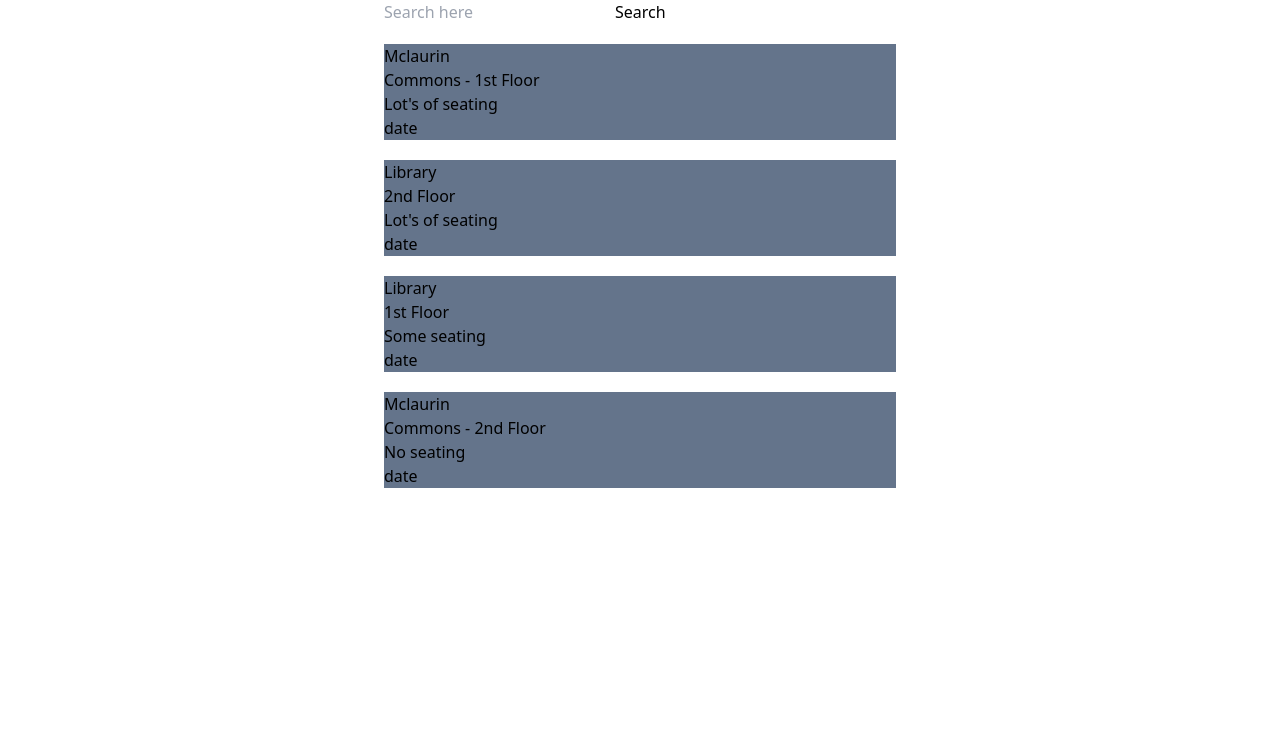
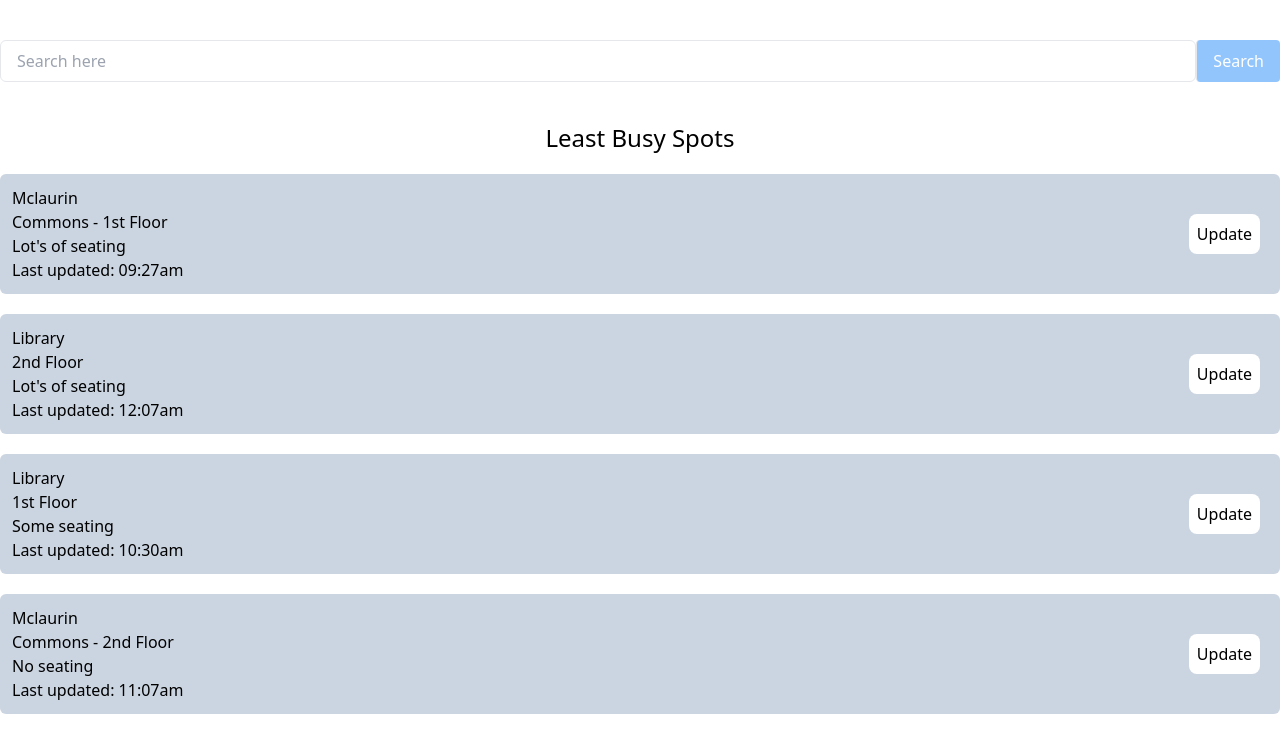
Before and after one commit to albertoyg/study-mark, a Next.js app: page /search in a window 1280 px wide. Shown: the top 752 px of the page. Built offline with nearby package versions, Linux system fonts and the light colour scheme.

Commit message:
Some message

```diff
--- a/src/components/AreaCard.tsx
+++ /dev/null
@@ -1,21 +0,0 @@
-interface StudyAreaProps {
-  building_name: string;
-  area_name: string;
-  status: string;
-  last_updated: string;
-}
-
-export default function AreaCard(props: StudyAreaProps) {
-  return (
-    <div className="bg-slate-300 my-5 flex justify-between items-center p-3 rounded-md">
-      <div>
-        <h3>{props.building_name}</h3>
-        <h4>{props.area_name}</h4>
-        <p>{props.status}</p>
-      </div>
-      <a className="bg-white h-1/2 mr-2 p-2 rounded-lg">Update</a>
-    </div>
-  );
-}
-
-export type { StudyAreaProps };
--- a/src/components/SearchBar.tsx
+++ b/src/components/SearchBar.tsx
@@ -1,36 +1,46 @@
 import { useState } from "react";
-import type { StudyAreaProps } from "./AreaCard";
+import study_areas_data from "@/data/study_areas_data";
+import StudyAreaCard from "./StudyAreaCard";
+import type { StudyAreaProps } from "./StudyAreaCard";
 
-export default function SearchBar(props: { study_areas: StudyAreaProps[] }) {
+export default function SearchBar(props: { data: StudyAreaProps[] }) {
   const [searchInput, setSearchInput] = useState("");
+  const [studyAreas, setStudyAreas] = useState(study_areas_data);
 
   const handleChange = (e: any) => {
     e.preventDefault();
     setSearchInput(e.target.value);
   };
 
+  const handleSubmit = (e: any) => {
+    setStudyAreas(
+      studyAreas.filter((area) => {
+        return false;
+      })
+    );
+  };
+
   return (
-    <div className="max-w-lg mx-auto">
-      <form>
+    <div>
+      <div className="flex rounded py-10">
         <input
+          className="block w-full px-4 py-2 bg-white border rounded-md focus:border-blue-400 focus:ring-blue-300 focus:outline-none focus:ring focus:ring-opacity-40"
           type="search"
           placeholder="Search here"
           onChange={handleChange}
           value={searchInput}
         />
-        <button type="submit">Search</button>
-      </form>
-
+        <button
+          className="px-4 text-white bg-blue-300 border-l rounded "
+          onClick={handleSubmit}
+        >
+          Search
+        </button>
+      </div>
+      <h2 className="text-2xl mx-auto text-center">Least Busy Spots</h2>
       <div>
-        {props.study_areas.map((area: StudyAreaProps) => {
-          return (
-            <div className="bg-slate-500 my-5">
-              <h2>{area.building_name}</h2>
-              <h2>{area.area_name}</h2>
-              <p>{area.status}</p>
-              <p>{area.last_updated}</p>
-            </div>
-          );
+        {studyAreas.map((area: StudyAreaProps, index: number) => {
+          return <StudyAreaCard {...area} />;
         })}
       </div>
     </div>
--- a/src/components/SearchBox.tsx
+++ /dev/null
@@ -1,14 +0,0 @@
-export default function SearchBox() {
-  return (
-    <div className="flex rounded py-10">
-      <input
-        type="text"
-        className="block w-full px-4 py-2 bg-white border rounded-md focus:border-blue-400 focus:ring-blue-300 focus:outline-none focus:ring focus:ring-opacity-40"
-        placeholder="search study spots"
-      />
-      <button className="px-4 text-white bg-blue-300 border-l rounded ">
-        Search
-      </button>
-    </div>
-  );
-}
--- /dev/null
+++ b/src/components/StudyAreaCard.tsx
@@ -0,0 +1,28 @@
+interface StudyAreaProps {
+  id: number;
+  building_name: string;
+  area_name: string;
+  status: string;
+  last_updated: string;
+}
+
+export default function StudyAreaCard(props: StudyAreaProps) {
+  return (
+    <div
+      key={props.id}
+      className="bg-slate-300 my-5 flex justify-between items-center p-3 rounded-md"
+    >
+      <div>
+        <h3>{props.building_name}</h3>
+        <h4>{props.area_name}</h4>
+        <p>{props.status}</p>
+        <p>Last updated: {props.last_updated}</p>
+      </div>
+      <a href="#" className="bg-white h-1/2 mr-2 p-2 rounded-lg">
+        Update
+      </a>
+    </div>
+  );
+}
+
+export type { StudyAreaProps };
--- a/src/data/study_areas_data.js
+++ b/src/data/study_areas_data.js
@@ -1,27 +1,31 @@
 let studyAreas = [
   {
+    id: 0,
     building_name: "Mclaurin",
     area_name: "Commons - 1st Floor",
     status: "Lot's of seating",
-    last_updated: "date",
+    last_updated: "09:27am",
   },
   {
+    id: 1,
     building_name: "Library",
     area_name: "2nd Floor",
     status: "Lot's of seating",
-    last_updated: "date",
+    last_updated: "12:07am",
   },
   {
+    id: 2,
     building_name: "Library",
     area_name: "1st Floor",
     status: "Some seating",
-    last_updated: "date",
+    last_updated: "10:30am",
   },
   {
+    id: 3,
     building_name: "Mclaurin",
     area_name: "Commons - 2nd Floor",
     status: "No seating",
-    last_updated: "date",
+    last_updated: "11:07am",
   },
 ];
 
--- /dev/null
+++ b/src/pages/areas/[id].tsx
@@ -0,0 +1,27 @@
+import study_areas_data from "@/data/study_areas_data";
+import StudyAreaCard from "@/components/StudyAreaCard";
+import type { StudyAreaProps } from "@/components/StudyAreaCard";
+import studyAreas from "@/data/study_areas_data";
+
+export async function getStaticProps(context: any) {
+  const data = study_areas_data.filter((studyArea: StudyAreaProps) => {
+    return studyArea.id == context.params.id;
+  });
+  return {
+    props: { studyArea: data },
+  };
+}
+
+export async function getStaticPaths() {
+  study_areas_data.map((studyArea: StudyAreaProps) => {
+    return {studyArea.id};
+  });
+  return {
+    paths: [{ params: { id: "1" } }],
+    fallback: false,
+  };
+}
+
+export default function StudyArea(props: any) {
+  return <StudyAreaCard {...props.studyArea} />;
+}
--- a/src/pages/index.tsx
+++ b/src/pages/index.tsx
@@ -1,9 +1,7 @@
 import Head from "next/head";
-import SearchBox from "@/components/SearchBox";
 import Header from "@/components/layouts/Header";
-import AreaCard from "@/components/AreaCard";
+import SearchBar from "@/components/SearchBar";
 import study_areas_data from "@/data/study_areas_data";
-import type { StudyAreaProps } from "@/components/AreaCard";
 
 export default function Home() {
   return (
@@ -16,13 +14,7 @@ export default function Home() {
       </Head>
       <Header />
       <main className="max-w-lg mx-auto flex flex-col justify-center px-5">
-        <SearchBox />
-        <h2 className="text-2xl mx-auto">Least Busy Spots</h2>
-        <section>
-          {study_areas_data.map((area: StudyAreaProps, index) => {
-            return <AreaCard key={index} {...area} />;
-          })}
-        </section>
+        <SearchBar data={study_areas_data} />
       </main>
     </>
   );
```
